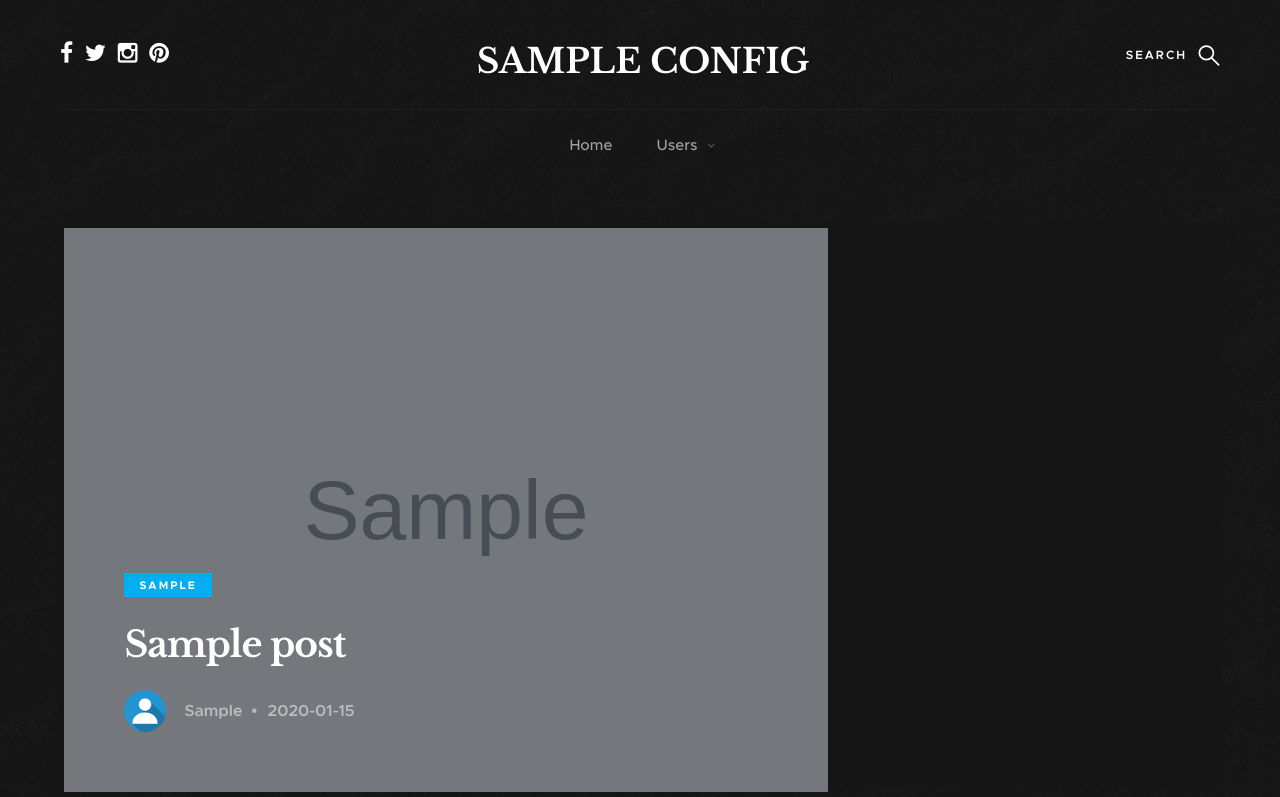
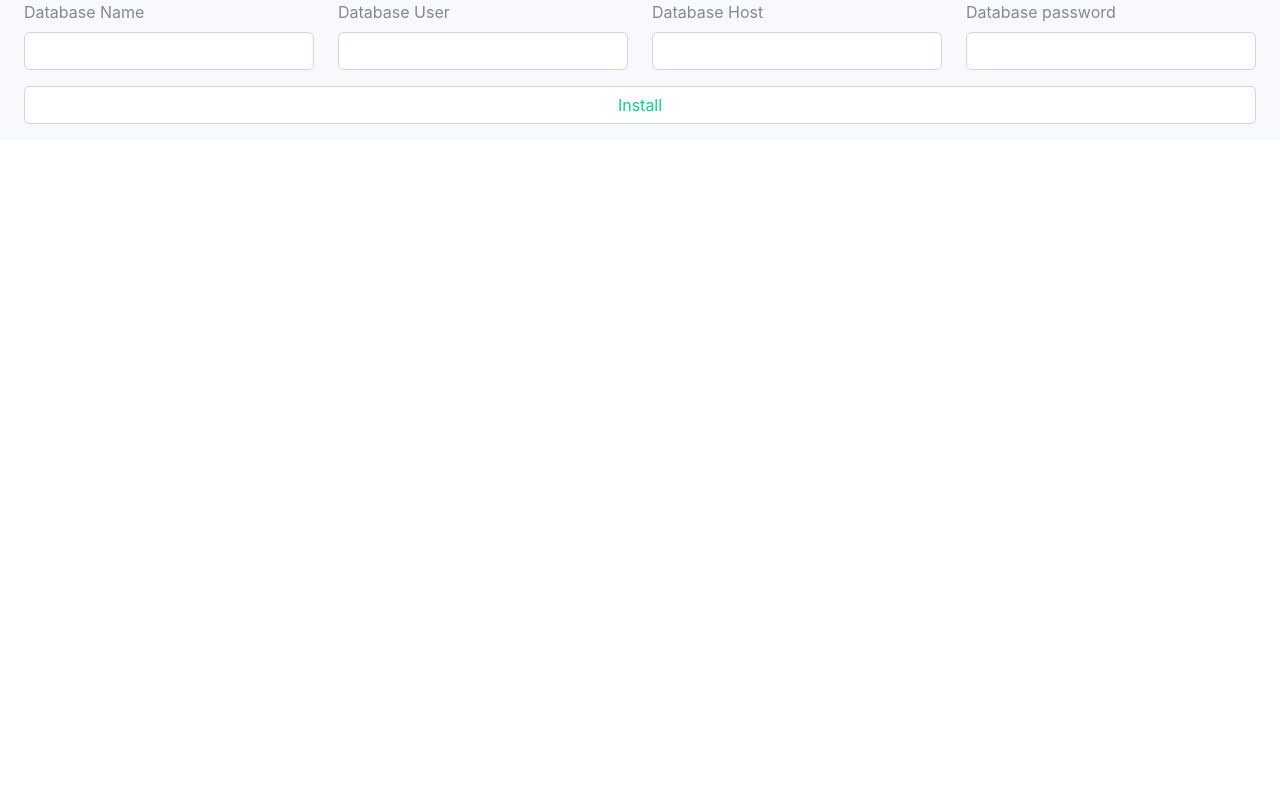
Before and after one commit to BeepBoop486/LitCMS, a PHP site: page /install/index.php in a window 1280 px wide. Shown: the top 797 px of the page. After the commit the page ends 124 px from the top, so only its background shows below. Run offline with PHP 8.4, Linux system fonts and the light colour scheme; tables that the repository leaves empty hold one stand-in row (values such as "Sample post"); grey boxes marked "Sample" are stand-in pictures.

Commit message:
Lets work in an install script

```diff
--- a/inc/db.php
+++ b/inc/db.php
@@ -4,8 +4,8 @@
 	session_start();
 
 	$conn = mysqli_connect($GLOBALS['DB_HOST'], $GLOBALS['DB_USER'], $GLOBALS['DB_PASS'], $GLOBALS['DB_NAME']);
-	if (!$conn) {
-		die("There's been an error trying to connect to the database, errno: " . $conn->errno . " " . $conn->error);
+	if (!$conn && $_SERVER["REQUEST_URI"] != "/install/") {
+		die("It seems like you don't have LitCMS Installed properly, go to /install/ to install it");
 	}
 
 	include $_SERVER["DOCUMENT_ROOT"] . "/config.php";
--- a/inc/includables/featured.php
+++ b/inc/includables/featured.php
@@ -10,9 +10,13 @@
 				$stmt->bind_param("i", $feat);
 				$stmt->execute();
 
+				$stmt->store_result();
+				$rows = $stmt->num_rows;
+
 				$stmt->bind_result($pid, $pname, $pcnt, $pupl, $pthumb, $pdate, $ptags, $pcat, $featured);
 				$stmt->fetch();
 
+				if($rows > 0) {
 					echo '
 						<div class="featured__column featured__column--big sep">
 							<div class="entry" style="background-image: url('.$pthumb.')">
@@ -32,6 +36,7 @@
 							</div>
 						</div>
 					';
+				}
 
 				$stmt->close();
 
--- /dev/null
+++ b/install/index.php
@@ -0,0 +1,90 @@
+<?php
+
+	function ExecFile($filename, $conn)
+	{
+		if (!file_exists($filename)) {
+			return false;
+		}
+		$stmt = $conn->query(file_get_contents("../db.sql"));
+		if (!$stmt) {
+			die($conn->error);
+		}
+		return true;
+	}
+
+	if (isset($_POST["submit"])) {
+		$dbname = $_POST["dbname"];
+		$dbuser = $_POST["dbuser"];
+		$dbhost = $_POST["dbhost"];
+		$dbpass = $_POST["dbpass"];
+
+		$step = 0;
+
+		if ($step == 0) {
+			if ($dbname && $dbuser && $dbhost) {
+				$conn = mysqli_connect($dbhost, $dbuser, $dbpass, $dbname);
+				if (!$conn) {
+					echo "The database info you entered is invalid";
+				} else {
+					if (ExecFile("../db.sql", $conn)) {
+						$step = 1;
+					}
+				}
+			}
+		}
+
+		if ($step == 1) {
+		}
+	}
+
+?>
+
+<!DOCTYPE html>
+<html>
+<head>
+	<title>Install LitCMS</title>
+	<link rel="stylesheet" type="text/css" href="https://stackpath.bootstrapcdn.com/bootstrap/4.4.1/css/bootstrap.min.css">
+	<link rel="stylesheet" type="text/css" href="../adminp/css/sb-admin-2.min.css">
+</head>
+<body>
+	<div id="wrapper">
+
+		<div id="content-wrapper" class="d-flex flex-column">
+			<div id="content">
+				<!-- TODO: Topbar -->
+				<div class="container-fluid">
+
+					<form action="#" method="POST">
+						<div class="row">
+
+							<div class="form-group col-md-3">
+								<label>Database Name</label>
+								<input type="text" name="dbname" class="form-control">
+							</div>
+							<div class="form-group col-md-3">
+								<label>Database User</label>
+								<input type="text" name="dbuser" class="form-control">
+							</div>
+							<div class="form-group col-md-3">
+								<label>Database Host</label>
+								<input type="text" name="dbhost" class="form-control">
+							</div>
+							<div class="form-group col-md-3">
+								<label>Database password</label>
+								<input type="text" name="dbpass" class="form-control">
+							</div>
+
+							<div class="form-group col-md-12">
+								<input type="submit" name="submit" class="form-control text-success" value="Install">
+							</div>
+
+						</div>
+					</form>
+
+				</div>
+			</div>
+		</div>
+
+	</div>
+</body>
+</html>
```
Also changed, not shown: db.sql (+0 -89 lines), wysiwyg.html (deleted, +0 -17 lines).
